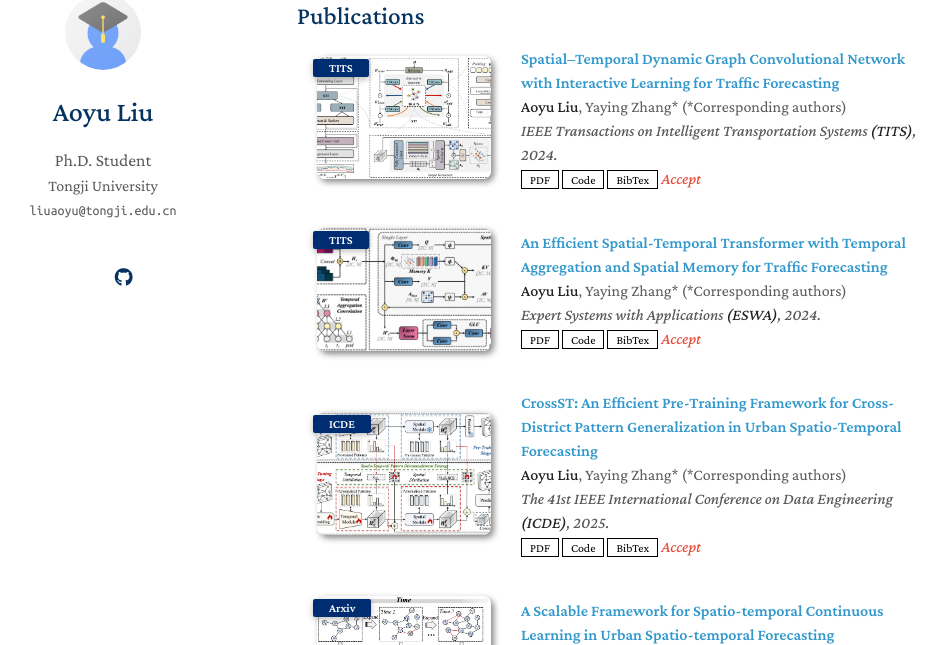
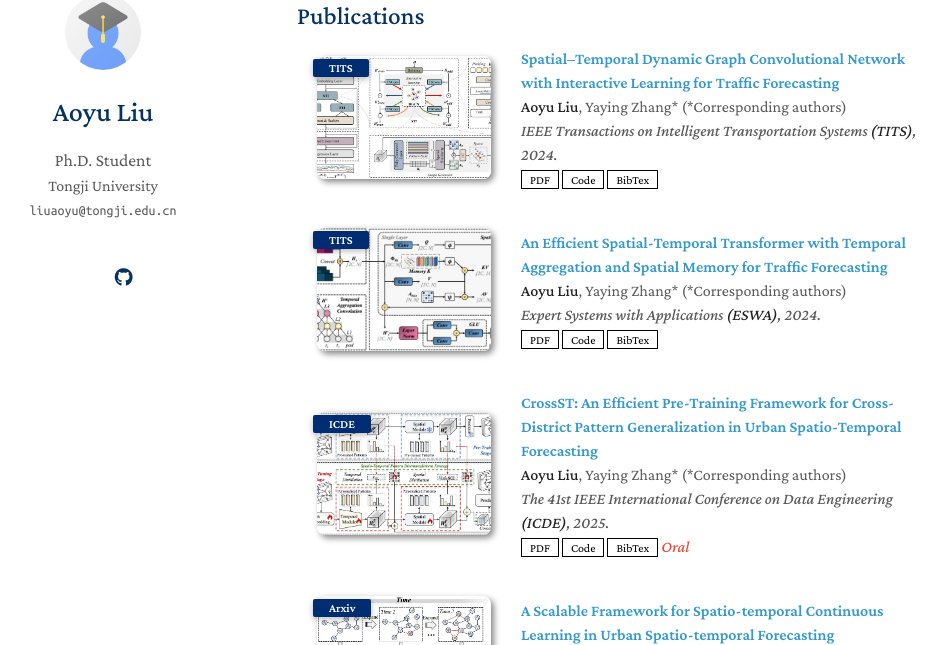
Before and after one commit to Aoyu-Liu/Aoyu-Liu.github.io, a Jekyll site: the page built from index.md, in a window 1280 px wide and 900 px high, scrolled down 306 px. Shown: the part 90-735 px from the top of the window, without its empty margins (173-1119 px from the left). Built offline with Jekyll 4.4.1, drawn with Linux system fonts in a browser that asks for light colours; a style sheet for code colours, icons or effects is not loaded; our own code applies the rules of GitHub Pages for plain Markdown files.

Commit message:
Update publications.yml

```diff
--- a/_data/publications.yml
+++ b/_data/publications.yml
@@ -8,7 +8,7 @@
   code: https://github.com/LiuAoyu1998/STIDGCN
   bibtex: https://usercontent.cljtscd.com/scholar.bib?q=info:9uNYaXGG_HQJ:scholar.google.com/&output=citation&scisdr=ClEsjbG7GAA:AFWwaeYAAAAAZ-aAlMSvPg6lNFiCuEOkmjEVr-k&scisig=AFWwaeYAAAAAZ-aAlCOiGZ8RBb3PZPG2CsGc94E&scisf=4&ct=citation&cd=-1&hl=en
   image: ./assets/img/work1.png
-  notes: "Accept"
+  notes: ""
 
 - title: An Efficient Spatial-Temporal Transformer with Temporal Aggregation and Spatial Memory for Traffic Forecasting
   authors: "<strong>Aoyu Liu</strong>, Yaying Zhang* (*Corresponding authors)"
@@ -18,24 +18,24 @@
   code: https://github.com/LiuAoyu1998/STAMT
   bibtex: https://usercontent.cljtscd.com/scholar.bib?q=info:Q3TWkzL-_GkJ:scholar.google.com/&output=citation&scisdr=ClHxBu_9GAA:AFWwaeYAAAAAZ-aA25_crDrF5TE-aQD2wl4m3WQ&scisig=AFWwaeYAAAAAZ-aA241iUc7JnsHclUBAzIZrx-E&scisf=4&ct=citation&cd=-1&hl=en
   image: ./assets/img/work2.png
-  notes: "Accept"
+  notes: ""
 
 - title: 'CrossST: An Efficient Pre-Training Framework for Cross-District Pattern Generalization in Urban Spatio-Temporal Forecasting'
   authors: "<strong>Aoyu Liu</strong>, Yaying Zhang* (*Corresponding authors)"
   conference_short: ICDE
   conference: "The 41st IEEE International Conference on Data Engineering <strong>(ICDE)</strong>, 2025."
-  pdf: https://github.com/Aoyu-Liu  # 待更新为正式链接
+  pdf: https://aoyu-liu.github.io/ 待更新为正式链接
   code: https://github.com/Aoyu-Liu/CrossST
-  bibtex: https://github.com/Aoyu-Liu  # 待更新为BibTeX文件路径
+  bibtex: https://aoyu-liu.github.io/ 待更新为BibTeX文件路径
   image: ./assets/img/work3.png
-  notes: "Accept"
+  notes: "Oral"
 
 - title: A Scalable Framework for Spatio-temporal Continuous Learning in Urban Spatio-temporal Forecasting
   authors: "<strong>Aoyu Liu</strong>, Yaying Zhang* (*Corresponding authors)"
   conference_short: Arxiv
   conference: "This article is currently in progress <strong>(Arxiv)</strong>, 2025."
-  pdf: https://github.com/Aoyu-Liu  # 待更新为预印本链接
-  code: https://github.com/Aoyu-Liu  # 待更新为仓库路径
-  bibtex: https://github.com/Aoyu-Liu  # 待更新为BibTeX文件路径
+  pdf: https://aoyu-liu.github.io/ 待更新为预印本链接
+  code: https://aoyu-liu.github.io/ 待更新为仓库路径
+  bibtex: https://aoyu-liu.github.io/ 待更新为BibTeX文件路径
   image: ./assets/img/work4.png
   notes: "In Progress"
```
